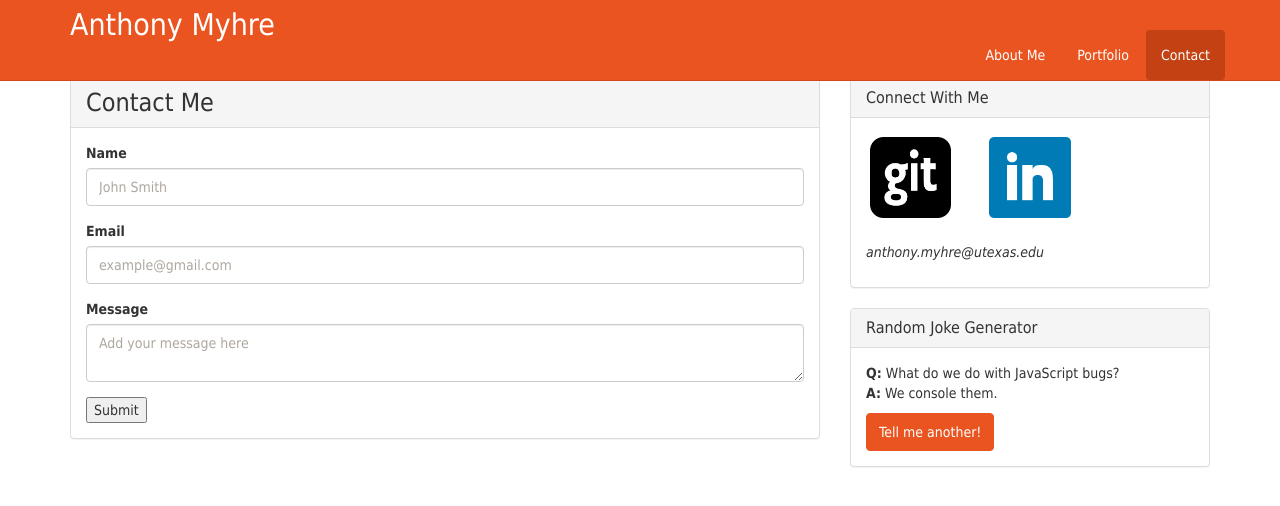
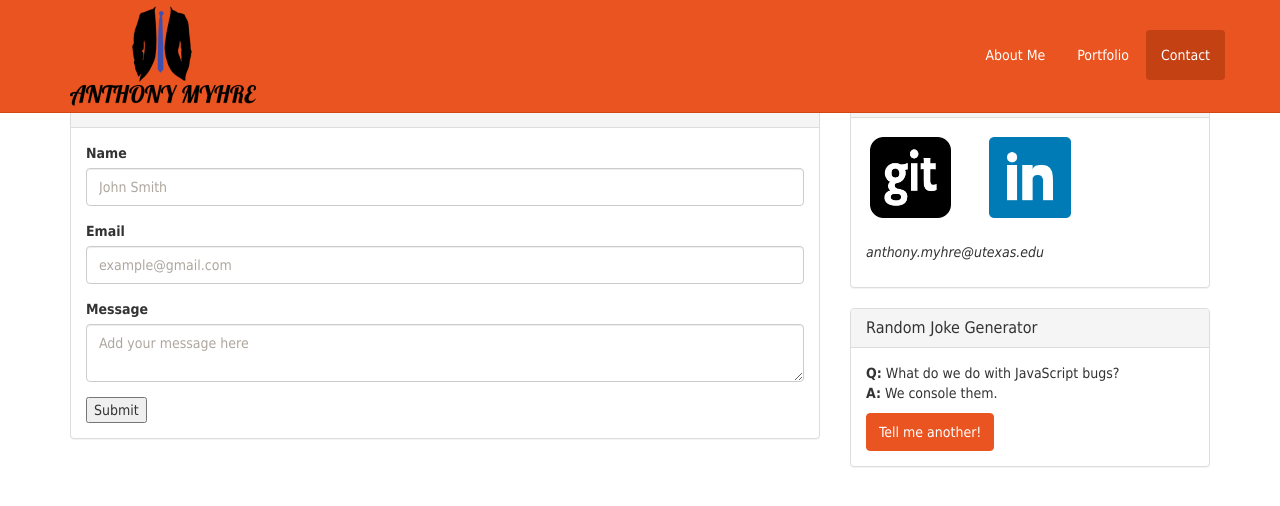
Before and after one commit to amyhre16/Portfolio, a website: page contact.html in a window 1280 px wide. Drawn offline with nearby package versions, Linux system fonts and the light colour scheme.

Commit message:
Updated nav bar in contact.html

```diff
--- a/contact.html
+++ b/contact.html
@@ -18,7 +18,8 @@
 	<div class="navbar navbar-default navbar-fixed-top">
 		<div class="container">
 			<div class="navbar-header">
-				<div class="navbar-brand" style="font-size: 30px;">Anthony Myhre</div>
+				<!--<div class="navbar-brand" style="font-size: 30px;">Anthony Myhre</div>-->
+				<img src="/assets/images/logo.png" alt="Anthony Myhre">
 				<button class="navbar-toggle" type="button" data-toggle="collapse" data-target="#navbar-main">
 						<span class="icon-bar"></span>
 						<span class="icon-bar"></span>
```
